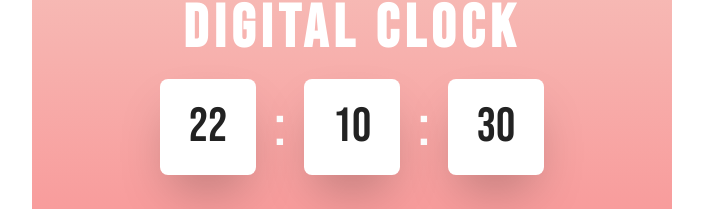
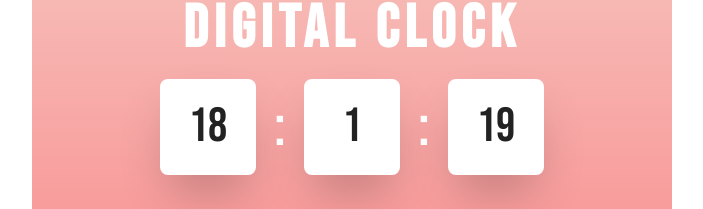
Before and after one commit to FixxooXD/DigitalClock.js, a website: page index.html in a window 1280 px wide. Shown: the part 133-342 px from the top of the page, without its empty margins (288-991 px from the left). Drawn offline with Linux system fonts and the light colour scheme.

Commit message:
added functionality

```diff
--- a/index.html
+++ b/index.html
@@ -43,18 +43,40 @@ filter: progid: DXImageTransform.Microsoft.gradient( startColorstr="#F89999", en
            <!-- For sizing -->
             <div class=" ml-auto mr-auto  w-96">
             <div class="Triple_Div flex flex-row justify-center justify-space justify-between ">
-                 <div class=" bg-white w-24 h-24  flex justify-center items-center rounded-lg shadow-2xl"><span id="" class="triple_div text-5xl p-2">22</span></div>
+                 <div class=" bg-white w-24 h-24  flex justify-center items-center rounded-lg shadow-2xl"><span id="hours" class="triple_div text-5xl p-2">22</span></div>
                  <div class="flex justify-center items-center "><span class="text-white text-6xl">:</span></div>
-                 <div class="bg-white w-24 h-24 flex justify-center items-center rounded-lg shadow-2xl"><span class="triple_div text-5xl">10</span></div>
+                 <div class="bg-white w-24 h-24 flex justify-center items-center rounded-lg shadow-2xl"><span id="mins" class="triple_div text-5xl">10</span></div>
                  <div class="flex justify-center items-center"><span class="text-white text-6xl">:</span></div>
-                 <div class="bg-white w-24 h-24 flex justify-center items-center rounded-lg shadow-2xl"><span class="triple_div text-5xl">30</span></div>
+                 <div class="bg-white w-24 h-24 flex justify-center items-center rounded-lg shadow-2xl"><span id="secs" class="triple_div text-5xl">30</span></div>
             </div>
             </div>
             </div>
             </div>
           </div>
           <!-- npx tailwindcss -i ./src/tailwind.css -o ./style.css --watch -->
+    <script>
+        let hours = document.getElementById("hours");
+        let minutes = document.getElementById("mins");
+        let seconds = document.getElementById("secs");
 
+     function dateTimee(){
+            var dateTime  = new Date();
+            var  hrs = dateTime.getHours();
+             var min =dateTime.getMinutes();
+             var sec = dateTime.getSeconds();
+    //     var dateTime = new Date();
+    // var hrs = dateTime.getHours();
+    // var min = dateTime.getMinutes();
+    // var sec = dateTime.getSeconds();
+    var session = document.getElementById('session');
+
+    hours.innerHTML = hrs;
+    minutes.innerHTML = min;
+    seconds.innerHTML = sec;
+
+}
+        setInterval(dateTimee,10);
+    </script>
 
 </body>
 </html>
```
Also changed, not shown: style.css.
